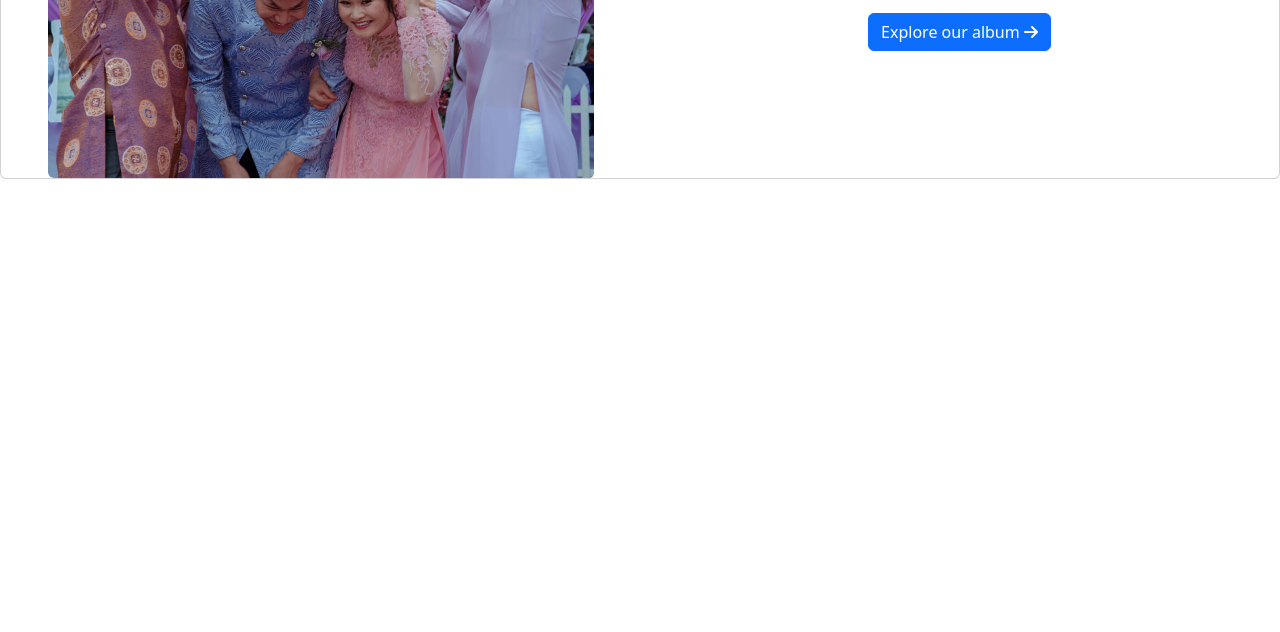
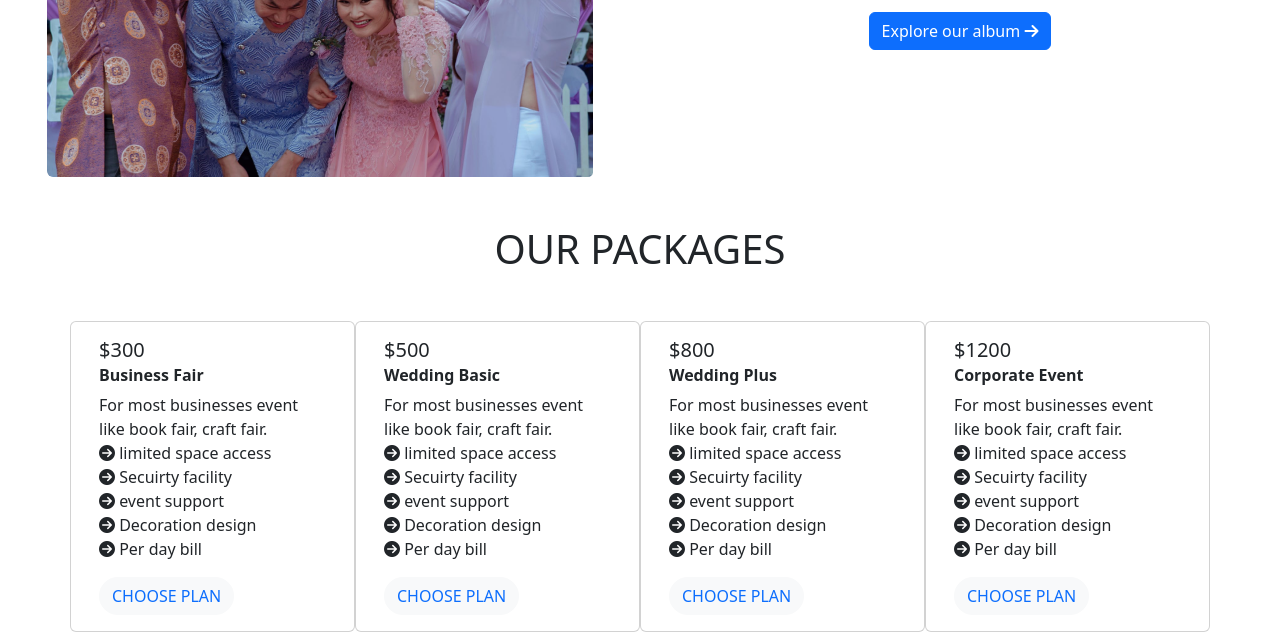
Before and after one commit to TasneemLehaj/convention-center, a plain HTML site: page index.html in a window 1280 px wide. Shown: the part 754-1386 px from the top of the page. Before the commit the page ends 949 px from the top, so only its background shows below. Drawn offline with nearby package versions, Linux system fonts and the light colour scheme.

Commit message:
two sections done

```diff
--- a/index.html
+++ b/index.html
@@ -8,6 +8,8 @@
     <script src="https://kit.fontawesome.com/bf370740e3.js" crossorigin="anonymous"></script>
     <link href="https://cdn.jsdelivr.net/npm/bootstrap@5.2.0/dist/css/bootstrap.min.css" rel="stylesheet"
         integrity="sha384-gH2yIJqKdNHPEq0n4Mqa/HGKIhSkIHeL5AyhkYV8i59U5AR6csBvApHHNl/vI1Bx" crossorigin="anonymous">
+    <!-- font awesome  -->
+    <script src="https://kit.fontawesome.com/bf370740e3.js" crossorigin="anonymous"></script>
 </head>
 
 <body>
@@ -18,7 +20,7 @@
         </nav>
     </header>
     <!-- Top banner -->
-    <div id="carouselExampleCaptions" class="carousel slide" data-bs-ride="false">
+    <div id="carouselExampleCaptions" class="carousel slide" data-bs-ride="carousel">
         <div class="carousel-indicators">
             <button type="button" data-bs-target="#carouselExampleCaptions" data-bs-slide-to="0" class="active"
                 aria-current="true" aria-label="Slide 1"></button>
@@ -71,8 +73,8 @@
 
     </div>
     <!-- main section -->
-    <div class="card mb-3 mt-5 d-flex justify-content-center" style="max-width: 100%">
-        <div class="row g-0">
+    <div class="card mb-3 mt-5 d-flex justify-content-center border border-0" style="max-width: 100%">
+        <div class="row g-0 ">
             <div class="col-sm-12 col-lg-6 text-center">
                 <img src="images/wedding.png" class="img-fluid rounded-start" alt="...">
             </div>
@@ -90,6 +92,75 @@
         </div>
     </div>
     <!-- second section -->
+    <div class="container">
+        <h1 class="text-center my-5"> OUR PACKAGES </h1>
+        <div class="row row-cols-1 row-cols-md-2 row-cols-lg-4">
+            <div class="card">
+                <div class="card-body">
+                    <h5 class="card-title">$300</h5>
+                    <h6 class="card-subtitle mb-2 fw-bold">Business Fair</h6>
+                    <p class="card-text"> For most businesses event
+                        like book fair, craft fair.<br>
+                        <i class="fa-solid fa-circle-arrow-right"></i> limited space access<br>
+                        <i class="fa-solid fa-circle-arrow-right"></i> Secuirty facility<br>
+                        <i class="fa-solid fa-circle-arrow-right"></i> event support<br>
+                        <i class="fa-solid fa-circle-arrow-right"></i> Decoration design<br>
+                        <i class="fa-solid fa-circle-arrow-right"></i> Per day bill
+                    </p>
+                    <button class="btn btn-light rounded-5 text-primary" type="submit">CHOOSE PLAN </button>
+
+                </div>
+            </div>
+            <div class="card">
+                <div class="card-body">
+                    <h5 class="card-title">$500</h5>
+                    <h6 class="card-subtitle mb-2 fw-bold">Wedding Basic</h6>
+                    <p class="card-text"> For most businesses event
+                        like book fair, craft fair.<br>
+                        <i class="fa-solid fa-circle-arrow-right"></i> limited space access<br>
+                        <i class="fa-solid fa-circle-arrow-right"></i> Secuirty facility<br>
+                        <i class="fa-solid fa-circle-arrow-right"></i> event support<br>
+                        <i class="fa-solid fa-circle-arrow-right"></i> Decoration design<br>
+                        <i class="fa-solid fa-circle-arrow-right"></i> Per day bill
+                    </p>
+                    <button class="btn btn-light rounded-5 text-primary" type="submit">CHOOSE PLAN </button>
+
+                </div>
+            </div>
+            <div class="card">
+                <div class="card-body">
+                    <h5 class="card-title">$800</h5>
+                    <h6 class="card-subtitle mb-2 fw-bold">Wedding Plus</h6>
+                    <p class="card-text"> For most businesses event
+                        like book fair, craft fair.<br>
+                        <i class="fa-solid fa-circle-arrow-right"></i> limited space access<br>
+                        <i class="fa-solid fa-circle-arrow-right"></i> Secuirty facility<br>
+                        <i class="fa-solid fa-circle-arrow-right"></i> event support<br>
+                        <i class="fa-solid fa-circle-arrow-right"></i> Decoration design<br>
+                        <i class="fa-solid fa-circle-arrow-right"></i> Per day bill
+                    </p>
+                    <button class="btn btn-light rounded-5 text-primary" type="submit">CHOOSE PLAN </button>
+
+                </div>
+            </div>
+            <div class="card">
+                <div class="card-body">
+                    <h5 class="card-title">$1200</h5>
+                    <h6 class="card-subtitle mb-2 fw-bold">Corporate Event</h6>
+                    <p class="card-text"> For most businesses event
+                        like book fair, craft fair.<br>
+                        <i class="fa-solid fa-circle-arrow-right"></i> limited space access<br>
+                        <i class="fa-solid fa-circle-arrow-right"></i> Secuirty facility<br>
+                        <i class="fa-solid fa-circle-arrow-right"></i> event support<br>
+                        <i class="fa-solid fa-circle-arrow-right"></i> Decoration design<br>
+                        <i class="fa-solid fa-circle-arrow-right"></i> Per day bill
+                    </p>
+                    <button class="btn btn-light rounded-5 text-primary" type="submit">CHOOSE PLAN </button>
+
+                </div>
+            </div>
+        </div>
+    </div>
 
     <script src="https://cdn.jsdelivr.net/npm/bootstrap@5.2.0/dist/js/bootstrap.bundle.min.js"
         integrity="sha384-A3rJD856KowSb7dwlZdYEkO39Gagi7vIsF0jrRAoQmDKKtQBHUuLZ9AsSv4jD4Xa"
```
